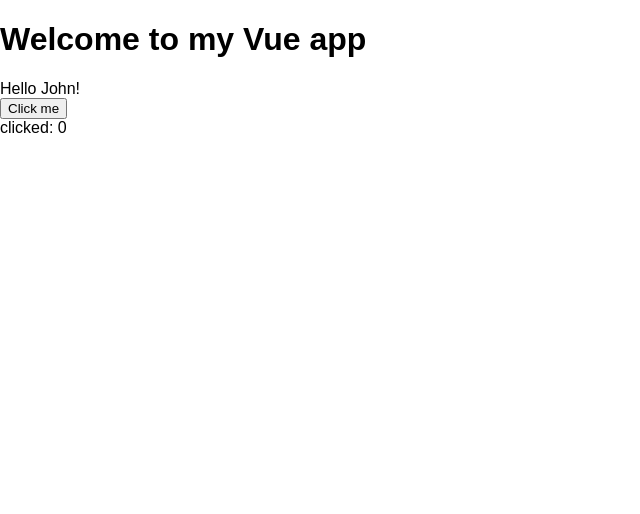
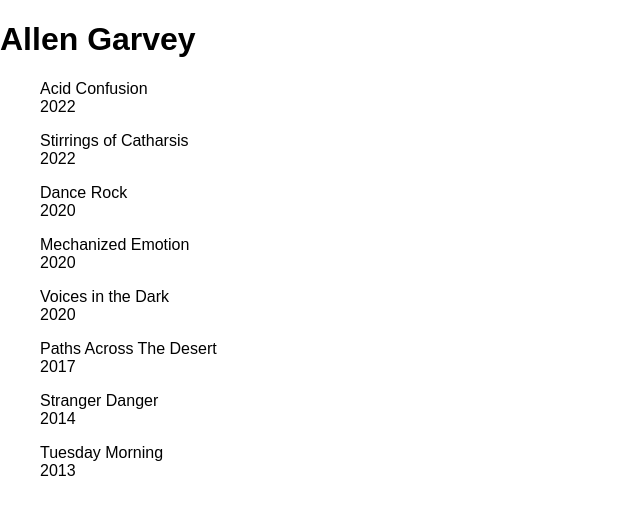
Before and after one commit to allen-garvey/music-hall, a Vue app: page / in a window 1280 px wide. Shown: the top 514 px of the page, without its empty margins (0-640 px from the left). Built offline with nearby package versions, Linux system fonts and the light colour scheme; the HTML template or start-up script is replaced by a standard one.

Commit message:
Add initial track list

```diff
--- a/src/components/app.vue
+++ b/src/components/app.vue
@@ -1,33 +1,29 @@
 <template>
     <div>
-        <h1>Welcome to my Vue app</h1>
-        <div>Hello {{ name }}!</div>
-        <button @click="buttonClicked()">Click me</button>
-        <div>clicked: {{ count }}</div>
+        <h1>Allen Garvey</h1>
+        <ul v-for="item in tracks" :key="`${item.title}-${item.year}`">
+            <div>{{ item.title }}</div><div>{{ item.year }}</div>
+        </ul>
     </div>
 </template>
 
 <script lang="ts">
 import { defineComponent } from 'vue';
+import { Track, Album, trackList } from '../models/tracks';
 
 export default defineComponent({
-    props: {
-
-    },
     components: {
     },
     data(){
         return {
-            name: 'John',
-            count: 0,
         };
     },
     computed: {
+        tracks(): Array<Track | Album>{
+            return trackList;
+        },
     },
     methods: {
-        buttonClicked(){
-            this.count++;
-        }
     }
 });
 </script>
--- /dev/null
+++ b/src/models/tracks.ts
@@ -0,0 +1,74 @@
+enum Tag {
+    ambient = 'Ambient',
+    darkAmbient = 'Dark Ambient',
+    orchestral = 'Orchestral',
+    electronic = 'Electronic',
+    piano = 'Piano',
+    jazz = 'Jazz',
+    rock = 'Rock',
+};
+
+interface PlayItem {
+    title: string;
+    year: number;
+    tags: Tag[];
+}
+
+export interface Track extends PlayItem {
+}
+
+export interface Album extends PlayItem {
+    description: string;
+    tracks: Track[];
+}
+
+export const trackList: Array<Track | Album> = [
+    {
+        title: 'Acid Confusion',
+        // completion_date: '2022-10-20',
+        year: 2022,
+        tags: [Tag.electronic, Tag.orchestral],
+    },
+    {
+        title: 'Stirrings of Catharsis',
+        // completion_date: '2022-09-06',
+        year: 2022,
+        tags: [Tag.orchestral],
+    },
+    {
+        title: 'Dance Rock',
+        // completion_date: '2022-09-22',
+        year: 2020,
+        tags: [Tag.rock, Tag.electronic],
+    },
+    {
+        title: 'Mechanized Emotion',
+        // completion_date: '2022-10-02',
+        year: 2020,
+        tags: [Tag.piano],
+    },
+    {
+        title: 'Voices in the Dark',
+        // completion_date: '2022-09-14',
+        year: 2020,
+        tags: [Tag.darkAmbient],
+    },
+    {
+        title: 'Paths Across The Desert',
+        // completion_date: '2022-09-12',
+        year: 2017,
+        tags: [Tag.darkAmbient],
+    },
+    {
+        title: 'Stranger Danger',
+        // completion_date: '2022-10-25',
+        year: 2014,
+        tags: [Tag.electronic],
+    },
+    {
+        title: 'Tuesday Morning',
+        // completion_date: '2022-10-03',
+        year: 2013,
+        tags: [Tag.ambient],
+    },
+];
--- a/templates/index.template.html
+++ b/templates/index.template.html
@@ -2,11 +2,10 @@
 <html lang="en">
     <head>
         <meta charset="utf-8"/>
-        <title>Vue Server Rendering Test</title>
-        <meta name="description" content=""/>
+        <title>Allen Garvey Music</title>
+        <meta name="description" content="A selection of the music of Allen Garvey"/>
         <meta name="viewport" content="width=device-width, initial-scale=1"/>
         <link rel="stylesheet" type="text/css" href="/assets/app.css"/>
-        <!-- Place favicon.ico and apple-touch-icon.png in the root directory -->
     </head>
     <body>
         <div id="app"><!--vue-ssr-outlet--></div>
```
Also changed, not shown: src/components/track-list.vue (added, +40 -0 lines).
